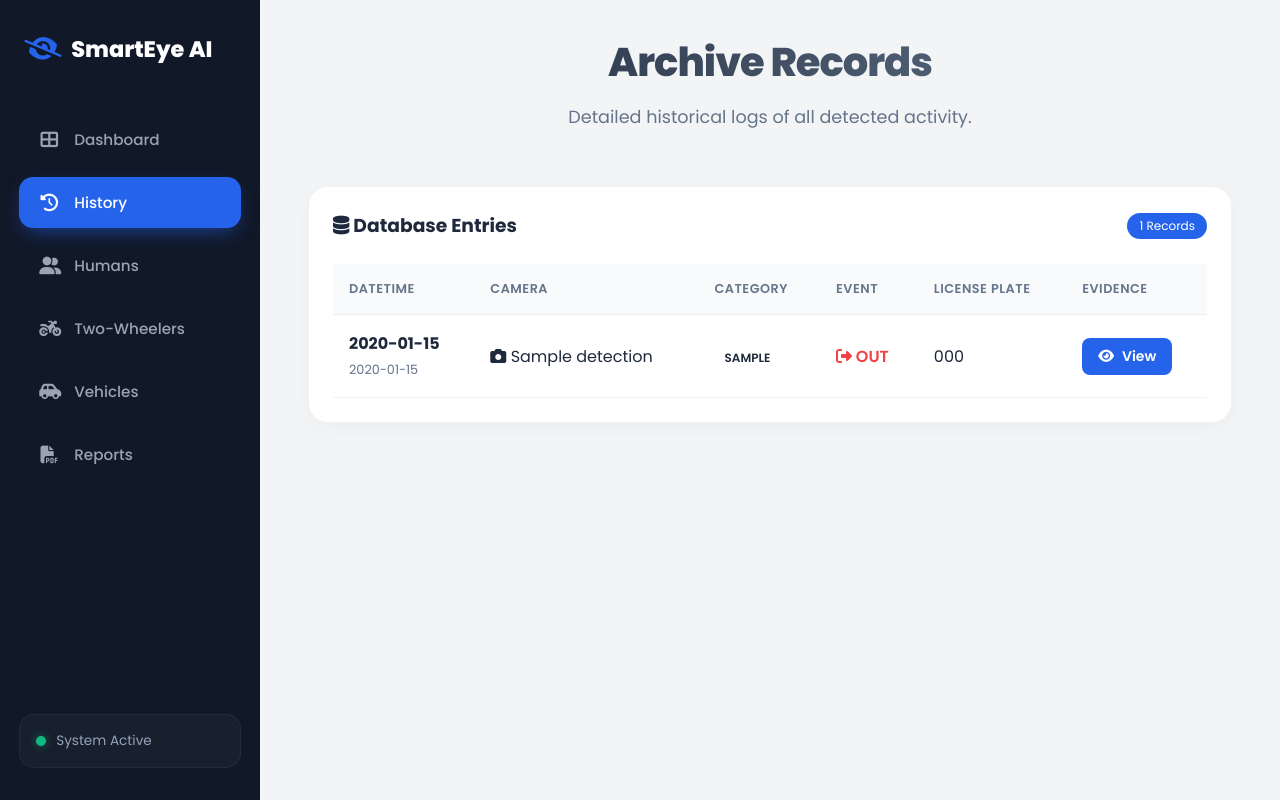
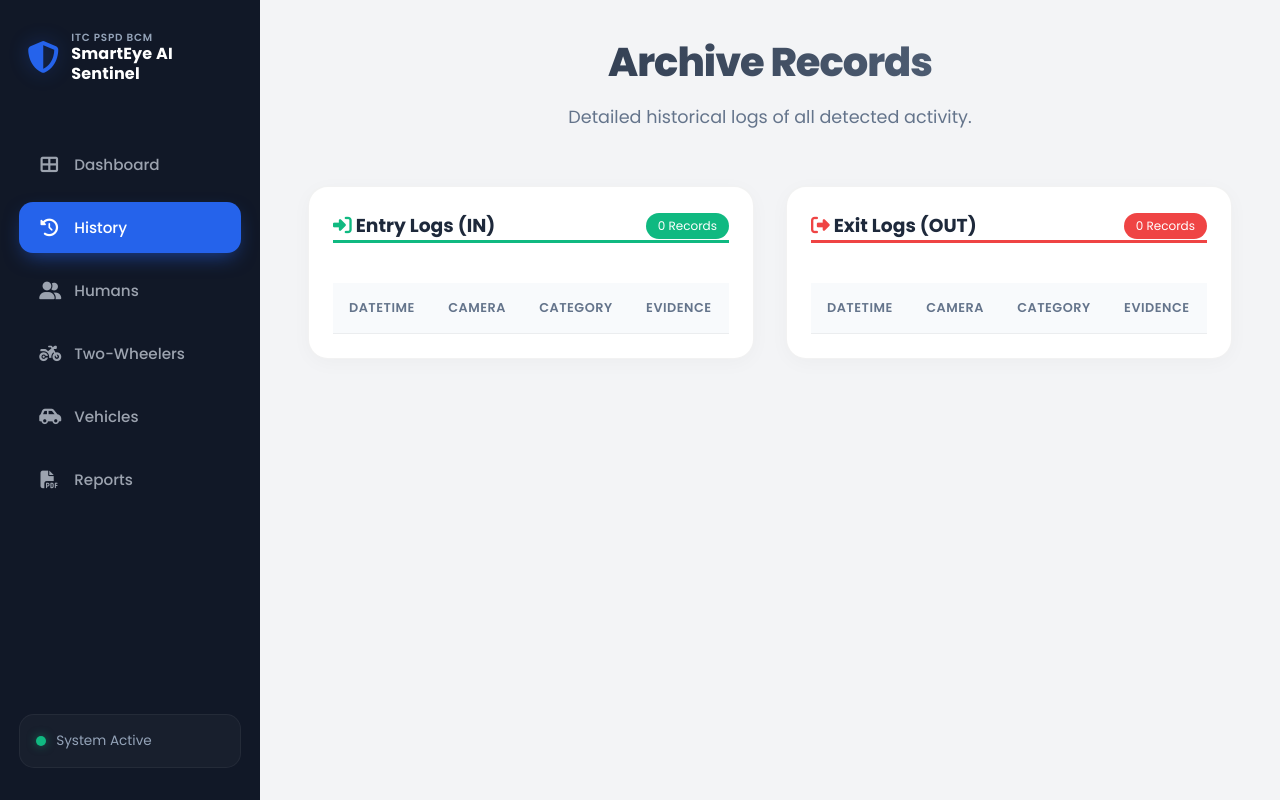
Before and after one commit to VishnuVardhanCodes/Smart-Surveillance, a Flask app: page /history in a window 1280 px wide. Run offline with Flask 3, Linux system fonts and the light colour scheme; tables that the repository leaves empty hold one stand-in row (values such as "Sample post"); lists and menus that the app fills with data are empty.

Commit message:
made chanegs in the applcation and added new features to the application

```diff
--- a/backend/config/cameras.json
+++ b/backend/config/cameras.json
@@ -1,5 +1,5 @@
 {
-  "Gate": "rtsp://gate_camera_placeholder",
+  "Gate": "0",
   "Room": "rtsp://room_camera_placeholder",
   "Parking": "rtsp://parking_camera_placeholder"
 }
--- a/backend/report_generator.py
+++ b/backend/report_generator.py
@@ -49,7 +49,7 @@ class ReportGenerator:
             alignment=1,
             spaceAfter=20
         )
-        elements.append(Paragraph(f"SmartEye AI - Daily Surveillance Report", title_style))
+        elements.append(Paragraph(f"ITC PSPD BCM: SmartEye AI Sentinel - Daily Report", title_style))
         elements.append(Paragraph(f"Date: {date_str}", styles['Normal']))
         elements.append(Spacer(1, 12))
 
--- a/frontend/static/css/style.css
+++ b/frontend/static/css/style.css
@@ -50,17 +50,15 @@ body {
     display: flex;
     align-items: center;
     gap: 12px;
-    font-size: 1.4rem;
-    font-weight: 800;
-    color: #ffffff;
-    margin-bottom: 3rem;
+    margin-bottom: 3.5rem;
     padding-left: 0.5rem;
+    text-decoration: none;
 }
 
 .logo i {
-    font-size: 1.6rem;
+    font-size: 2rem;
     color: #2563eb;
-    transform: rotate(-15deg);
+    text-shadow: 0 0 20px rgba(37, 99, 235, 0.3);
 }
 
 .nav-link {
@@ -209,7 +207,12 @@ header p {
     border-radius: 20px;
     overflow: hidden;
     box-shadow: var(--shadow);
-    border: 1px solid rgba(255,255,255,0.05);
+    border: 1px solid rgba(0,0,0,0.05);
+    transition: box-shadow 0.3s ease;
+}
+
+.camera-card:hover {
+    box-shadow: 0 0 15px rgba(16, 185, 129, 0.2);
 }
 
 .camera-header {
--- a/frontend/templates/history.html
+++ b/frontend/templates/history.html
@@ -1,33 +1,109 @@
 <!DOCTYPE html>
 <html lang="en">
+
 <head>
     <meta charset="UTF-8">
     <meta name="viewport" content="width=device-width, initial-scale=1.0">
-    <title>SmartEye AI | Detection History</title>
+    <title>ITC PSPD BCM | SmartEye AI Sentinel</title>
     <link rel="stylesheet" href="{{ url_for('static', filename='css/style.css') }}">
     <link rel="stylesheet" href="https://cdnjs.cloudflare.com/ajax/libs/font-awesome/6.4.0/css/all.min.css">
     <style>
-        table { width: 100%; border-collapse: collapse; margin-top: 1rem; }
-        th, td { padding: 16px; text-align: left; border-bottom: 1px solid rgba(0,0,0,0.05); }
-        th { background: #f8fafc; font-weight: 600; color: var(--text-muted); font-size: 0.8rem; text-transform: uppercase; letter-spacing: 0.5px; }
-        tr:hover { background: rgba(37, 99, 235, 0.02); }
-        .type-tag { padding: 4px 10px; border-radius: 6px; font-size: 0.75rem; font-weight: 600; }
-        .type-tag.person { background: #e0f2fe; color: #0369a1; }
-        .type-tag.car, .type-tag.truck, .type-tag.bus { background: #fef3c7; color: #92400e; }
-        .badge { background: var(--primary); color: white; padding: 4px 12px; border-radius: 20px; font-size: 0.75rem; }
-        .modal { display: none; position: fixed; inset: 0; background: rgba(0,0,0,0.5); backdrop-filter: blur(5px); z-index: 1000; align-items: center; justify-content: center; opacity: 0; transition: opacity 0.3s; }
-        .modal.active { opacity: 1; }
-        .modal-content { background: white; padding: 20px; border-radius: 20px; max-width: 80%; box-shadow: var(--shadow-lg); position: relative; }
-        .modal-content img { width: 100%; border-radius: 12px; }
+        table {
+            width: 100%;
+            border-collapse: collapse;
+            margin-top: 1rem;
+        }
+
+        th,
+        td {
+            padding: 16px;
+            text-align: left;
+            border-bottom: 1px solid rgba(0, 0, 0, 0.05);
+        }
+
+        th {
+            background: #f8fafc;
+            font-weight: 600;
+            color: var(--text-muted);
+            font-size: 0.8rem;
+            text-transform: uppercase;
+            letter-spacing: 0.5px;
+        }
+
+        tr:hover {
+            background: rgba(37, 99, 235, 0.02);
+        }
+
+        .type-tag {
+            padding: 4px 10px;
+            border-radius: 6px;
+            font-size: 0.75rem;
+            font-weight: 600;
+        }
+
+        .type-tag.person {
+            background: #e0f2fe;
+            color: #0369a1;
+        }
+
+        .type-tag.car,
+        .type-tag.truck,
+        .type-tag.bus {
+            background: #fef3c7;
+            color: #92400e;
+        }
+
+        .badge {
+            background: var(--primary);
+            color: white;
+            padding: 4px 12px;
+            border-radius: 20px;
+            font-size: 0.75rem;
+        }
+
+        .modal {
+            display: none;
+            position: fixed;
+            inset: 0;
+            background: rgba(0, 0, 0, 0.5);
+            backdrop-filter: blur(5px);
+            z-index: 1000;
+            align-items: center;
+            justify-content: center;
+            opacity: 0;
+            transition: opacity 0.3s;
+        }
+
+        .modal.active {
+            opacity: 1;
+        }
+
+        .modal-content {
+            background: white;
+            padding: 20px;
+            border-radius: 20px;
+            max-width: 80%;
+            box-shadow: var(--shadow-lg);
+            position: relative;
+        }
+
+        .modal-content img {
+            width: 100%;
+            border-radius: 12px;
+        }
     </style>
 </head>
+
 <body>
     <div class="app-container">
         <!-- Sidebar -->
         <aside class="sidebar">
             <div class="logo">
-                <i class="fas fa-eye-slash"></i>
-                <span>SmartEye AI</span>
+                <i class="fas fa-shield-alt"></i>
+                <div style="display: flex !important; flex-direction: column !important; line-height: 1.2;">
+                    <span style="font-size: 0.65rem; color: #94a3b8; font-weight: 600; letter-spacing: 0.8px; text-transform: uppercase;">ITC PSPD BCM</span>
+                    <span style="font-size: 1rem; color: white; font-weight: 700; letter-spacing: 0.2px;">SmartEye AI Sentinel</span>
+                </div>
             </div>
             <nav>
                 <a href="/" class="nav-link">
@@ -57,7 +133,9 @@
             </nav>
             <div class="sidebar-footer">
                 <div style="display: flex; align-items: center; gap: 10px; color: #94a3b8; font-size: 0.85rem;">
-                    <div style="width: 10px; height: 10px; background: #10b981; border-radius: 50%; box-shadow: 0 0 10px rgba(16, 185, 129, 0.5);"></div>
+                    <div
+                        style="width: 10px; height: 10px; background: #10b981; border-radius: 50%; box-shadow: 0 0 10px rgba(16, 185, 129, 0.5);">
+                    </div>
                     <span>System Active</span>
                 </div>
             </div>
@@ -69,42 +147,35 @@
                 <p>Detailed historical logs of all detected activity.</p>
             </header>
 
+            <div class="history-grid" style="display: grid; grid-template-columns: 1fr 1fr; gap: 2rem;">
+                <!-- Entry Records (IN) -->
                 <div class="card">
-                <div class="card-header">
-                    <h3><i class="fas fa-database"></i> Database Entries</h3>
-                    <span class="badge">{{ detections|length }} Records</span>
+                    <div class="card-header" style="border-bottom: 3px solid var(--accent);">
+                        <h3><i class="fas fa-sign-in-alt" style="color: var(--accent);"></i> Entry Logs (IN)</h3>
+                        <span class="badge" style="background: var(--accent);">{{ detections|selectattr('event_type', 'equalto', 'Entry')|list|length }} Records</span>
                     </div>
+                    <div style="max-height: 600px; overflow-y: auto;">
                         <table>
                             <thead>
                                 <tr>
                                     <th>DateTime</th>
                                     <th>Camera</th>
                                     <th>Category</th>
-                            <th>Event</th>
-                            <th>License Plate</th>
                                     <th>Evidence</th>
                                 </tr>
                             </thead>
                             <tbody>
-                        {% for record in detections %}
+                                {% for record in detections if record.event_type == 'Entry' %}
                                 <tr>
                                     <td>
                                         <strong>{{ record.date }}</strong><br>
                                         <span style="font-size: 0.8rem; color: var(--text-muted);">{{ record.time }}</span>
                                     </td>
-                            <td><i class="fas fa-camera"></i> {{ record.camera_name }}</td>
+                                    <td>{{ record.camera_name }}</td>
                                     <td><span class="type-tag {{ record.object_type }}">{{ record.object_type|upper }}</span></td>
                                     <td>
-                                {% if record.event_type == 'Entry' %}
-                                    <span style="color: var(--accent); font-weight: 600;"><i class="fas fa-sign-in-alt"></i> IN</span>
-                                {% else %}
-                                    <span style="color: var(--danger); font-weight: 600;"><i class="fas fa-sign-out-alt"></i> OUT</span>
-                                {% endif %}
-                            </td>
-                            <td><code>{{ record.plate_number if record.plate_number else 'N/A' }}</code></td>
-                            <td>
-                                <button class="btn btn-primary" onclick="showImage('{{ record.image_path }}')">
-                                    <i class="fas fa-eye"></i> View
+                                        <button class="btn btn-primary" onclick="showImage('{{ record.image_path }}')" style="padding: 6px 12px; font-size: 0.8rem;">
+                                            <i class="fas fa-eye"></i>
                                         </button>
                                     </td>
                                 </tr>
@@ -112,11 +183,51 @@
                             </tbody>
                         </table>
                     </div>
+                </div>
+
+                <!-- Exit Records (OUT) -->
+                <div class="card">
+                    <div class="card-header" style="border-bottom: 3px solid var(--danger);">
+                        <h3><i class="fas fa-sign-out-alt" style="color: var(--danger);"></i> Exit Logs (OUT)</h3>
+                        <span class="badge" style="background: var(--danger);">{{ detections|selectattr('event_type', 'equalto', 'Exit')|list|length }} Records</span>
+                    </div>
+                    <div style="max-height: 600px; overflow-y: auto;">
+                        <table>
+                            <thead>
+                                <tr>
+                                    <th>DateTime</th>
+                                    <th>Camera</th>
+                                    <th>Category</th>
+                                    <th>Evidence</th>
+                                </tr>
+                            </thead>
+                            <tbody>
+                                {% for record in detections if record.event_type == 'Exit' %}
+                                <tr>
+                                    <td>
+                                        <strong>{{ record.date }}</strong><br>
+                                        <span style="font-size: 0.8rem; color: var(--text-muted);">{{ record.time }}</span>
+                                    </td>
+                                    <td>{{ record.camera_name }}</td>
+                                    <td><span class="type-tag {{ record.object_type }}">{{ record.object_type|upper }}</span></td>
+                                    <td>
+                                        <button class="btn btn-primary" onclick="showImage('{{ record.image_path }}')" style="padding: 6px 12px; font-size: 0.8rem;">
+                                            <i class="fas fa-eye"></i>
+                                        </button>
+                                    </td>
+                                </tr>
+                                {% endfor %}
+                            </tbody>
+                        </table>
+                    </div>
+                </div>
+            </div>
         </main>
     </div>
 
     <!-- Image Modal -->
-    <div id="imageModal" class="modal" onclick="this.classList.remove('active'); setTimeout(() => this.style.display='none', 300)">
+    <div id="imageModal" class="modal"
+        onclick="this.classList.remove('active'); setTimeout(() => this.style.display='none', 300)">
         <div class="modal-content" onclick="event.stopPropagation()">
             <img id="modalImg" src="">
         </div>
@@ -131,4 +242,5 @@
         }
     </script>
 </body>
+
 </html>
```
Also changed, not shown: backend/counter.py (+72 -17 lines), backend/detector.py (+12 -1 lines), frontend/templates/dashboard.html (+6 -3 lines), frontend/templates/reports.html (+6 -3 lines), frontend/templates/search.html (+6 -3 lines), README.md. Lines whose indentation alone changed are shown as unchanged.
